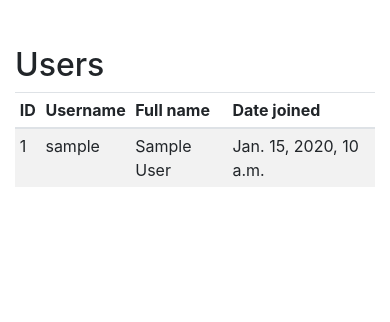
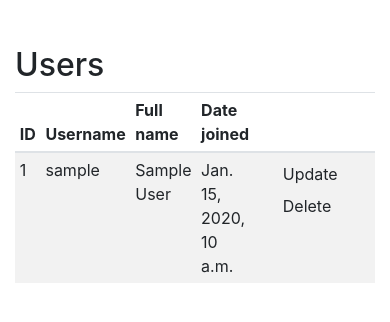
Before and after one commit to sharknoise/task-manager, a Django app: page /users/ in a window 390 px wide. Shown: the part 58-380 px from the top of the page. Run offline with Django 3.2, Linux system fonts and the light colour scheme; tables that the repository leaves empty hold one stand-in row (values such as "Sample post").

Commit message:
add an option to delete accounts

```diff
--- a/task_manager/templates/users/users-list.html
+++ b/task_manager/templates/users/users-list.html
@@ -13,15 +13,20 @@
         <th>{% trans 'Username' %}</th>
         <th>{% trans 'Full name' %}</th>
         <th>{% trans 'Date joined' %}</th>
+        <th></th>
       </tr>
     </thead>
     <tbody>
     {% for object in object_list %}
         <tr>
-            <td>{{ object.id }}</td>
-            <td>{{ object.username }}</td>
-            <td>{{ object.first_name }} {{ object.last_name }}</td>
-            <td>{{ object.date_joined }}</td>
+          <td>{{ object.id }}</td>
+          <td>{{ object.username }}</td>
+          <td>{{ object.first_name }} {{ object.last_name }}</td>
+          <td>{{ object.date_joined }}</td>
+          <td  class="col-sm-2">
+            <a class="dropdown-item" href="#">{% trans 'Update' %}</a>
+            <a class="dropdown-item" href="{% url 'delete' object.id %}">{% trans 'Delete' %}</a>
+          </td>
         </tr>
     {% endfor %}
     </tbody>
--- a/users/urls.py
+++ b/users/urls.py
@@ -6,4 +6,5 @@ from users import views
 urlpatterns = [
     path('', views.UsersListView.as_view(), name='users_list'),
     path('create/', views.RegisterUserView.as_view(), name='register'),
+    path('<int:pk>/delete/', views.DeleteUserView.as_view(), name='delete'),
 ]
--- a/users/views.py
+++ b/users/views.py
@@ -33,3 +33,10 @@ class LogoutUserView(SuccessMessageMixin, LogoutView):
         messages.success(request, _('You have logged out.'))
         # LogoutView.dispatch() is the method that calls auth_logout()
         return super().dispatch(request, *args, **kwargs)
+
+
+class DeleteUserView(generic.DeleteView):
+    model = get_user_model()
+    template_name = 'users/user-delete.html'
+    success_url = reverse_lazy('users_list')
+    success_message = _('You have deleted your account.')
```
Also changed, not shown: task_manager/templates/users/user-delete.html (added, +10 -0 lines).
